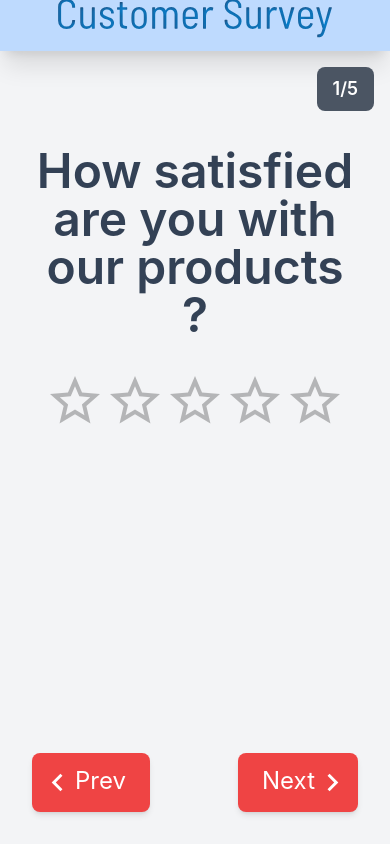
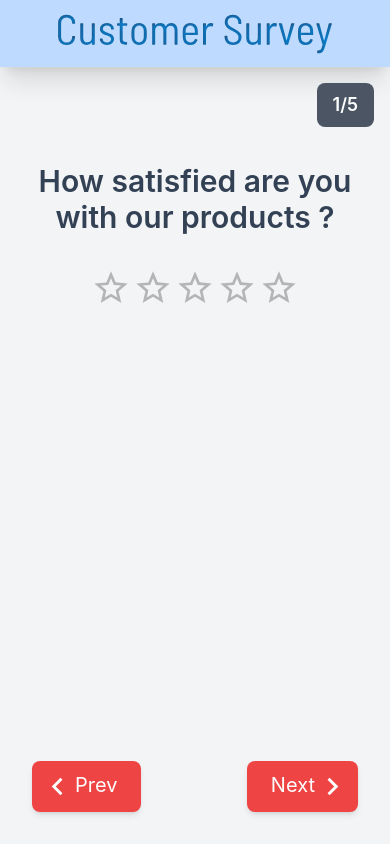
Before and after one commit to Pankaj086/Customer-Experience-Survey-Page, a React (Create React App) app: page /questions in a window 390 px wide. Built offline with nearby package versions, Linux system fonts and the light colour scheme.

Commit message:
made responsive and updated readme

```diff
--- a/src/Components/Home.js
+++ b/src/Components/Home.js
@@ -4,12 +4,12 @@ import { Link } from "react-router-dom";
 
 function Home() {
     return (
-        <div className="w-10/12 mx-auto lg:flex  justify-between  p-6">
-            <div className='lg:w-6/12 flex flex-col items-center justify-center  p-6'>
-                <h1 className="text-6xl font-bold text-blue-600 mb-4">
+        <div className="w-10/12 mx-auto flex items-center gap-4  justify-between py-6 ">
+            <div className='lg:w-6/12 flex flex-col items-center justify-center '>
+            <h1 className="text-4xl sm:text-4xl md:text-5xl lg:text-6xl font-bold text-blue-600 mb-4">
                     Welcome !
                 </h1>
-                <p className="text-xl text-gray-700 mb-8 text-center">
+                <p className="sm:text-sm md:text-xl lg:text-xl text-gray-700 mb-8 text-center">
                 Welcome to our customer experience survey! Your feedback is incredibly valuable to us. Ready to get started? Click the <span className='text-red-600 font-semibold'>Start</span> button below!
                 </p>
                 <Link to="/questions">
--- a/src/Components/Navbar.js
+++ b/src/Components/Navbar.js
@@ -5,7 +5,7 @@ function Navbar() {
     return (
         <div className='flex justify-center items-center relative bg-blue-200 shadow-xl'>
             <Link to="/">
-                <img className='-mt-8'
+                <img className='-mt-4 lg:-mt-8'
                 src="/mainlogo.svg" alt="customer survey" />
             </Link>
         </div>
--- a/src/Components/Questions.js
+++ b/src/Components/Questions.js
@@ -71,16 +71,19 @@ function Questions() {
             navigate('/thankyou');
             setTimeout(() => {
                 navigate('/');
-            }, 5000);
+            }, 100005000);
         }
     };
 
     return (
         <div className='w-10/12 relative mx-auto flex flex-col gap-8 items-center'>
             <h1 className='fixed right-4 mt-4 px-4 py-2 bg-gray-600 text-white font-semibold text-lg rounded-lg'>{id+1}/{data.length}</h1>
-            <h1 className='text-5xl mt-24 text-slate-700 font-semibold'>{data[id].title}</h1>
 
+            <h1 className='text-3xl sm:text-3xl md:text-5xl lg:text-5xl mt-24 text-slate-700 font-semibold'>{data[id].title}</h1>
+
+            <div className='w-full max-w-xl mx-auto flex justify-center'>
                 {data[id].rating > 0 && (
+                    <div className="flex flex-wrap justify-center">
                         <Rating
                             name="simple-controlled"
                             value={value}
@@ -88,12 +91,32 @@ function Questions() {
                                 setValue(newValue);
                             }}
                             max={data[id].rating}
-                    sx={{ '& .MuiRating-icon': { fontSize: '60px' } }}
+                            sx={{
+                                '& .MuiRating-icon': {
+                                    fontSize: {
+                                        xs: data[id].rating > 5 ? '30px' : '40px',
+                                        sm: data[id].rating > 5 ? '40px' : '50px',
+                                        md: data[id].rating > 5 ? '50px' : '60px',
+                                        lg: '60px',
+                                    },
+                                    margin: {
+                                        xs: '1px',
+                                        sm: '2px',
+                                        md: '3px',
+                                        lg: '3px',
+                                    },
+                                }
+                            }}
                         />
+                    </div>
                 )}
+            </div>
+
+
+
 
             {data[id].text && (
-                <div className='w-full max-w-xl mx-auto'>
+                <div className='w-full max-w-xl mx-auto -mt-8 md:mt-0 lg:mt-0'>
                     <textarea
                         value={message}
                         onChange={handleChange}
@@ -106,7 +129,7 @@ function Questions() {
 
             <div className='relative flex justify-between sm:flex-col'>
                 <button
-                className="text-white bg-red-500 pl-2 pr-6 py-3 rounded-lg shadow-md hover:bg-red-600 transition fixed bottom-8 left-8 text-2xl"
+                className="text-white bg-red-500 pl-2 pr-6 py-2 rounded-lg shadow-md hover:bg-red-600 transition fixed bottom-8 left-8 text-xl md:text-2xl lg:text-2xl"
                 onClick={prevHandler}><NavigateNextIcon
                         fontSize="large"
                         style={{ transform: 'rotate(180deg)', transition: 'transform 0.3s ease' }}
@@ -115,11 +138,11 @@ function Questions() {
                 {
                     id !== data.length - 1 ? (
                         <button
-                        className="text-white bg-red-500 pr-2 pl-6 py-3 rounded-lg shadow-md hover:bg-red-600 transition fixed bottom-8 right-8 text-2xl"
+                        className="text-white bg-red-500 pr-2 pl-6 py-2 rounded-lg shadow-md hover:bg-red-600 transition fixed bottom-8 right-8 text-xl md:text-2xl lg:text-2xl"
                         onClick={nextHandler}>Next<NavigateNextIcon fontSize="large"/></button>
                     ) : (
                         <button
-                        className="text-white bg-green-500 px-6 py-4 rounded-lg shadow-md hover:bg-green-600 transition fixed bottom-8 right-8 text-2xl" onClick={submitHandler}>Submit</button>
+                        className="text-white bg-green-500 px-6 py-3 rounded-lg shadow-md hover:bg-green-600 transition fixed bottom-8 right-8 text-xl md:text-2xl lg:text-2xl" onClick={submitHandler}>Submit</button>
                     )
                 }
             </div>
```
Also changed, not shown: 1 other file (tests, documents, lock files or other folders). Lines whose indentation alone changed are shown as unchanged.
